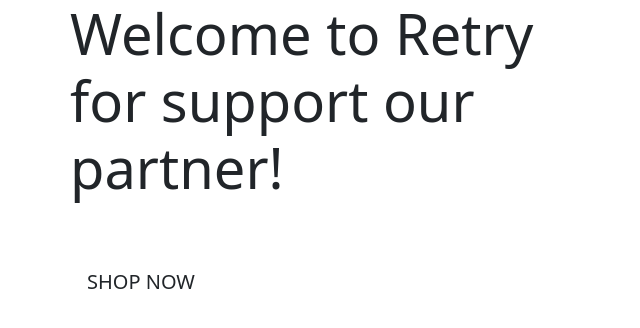
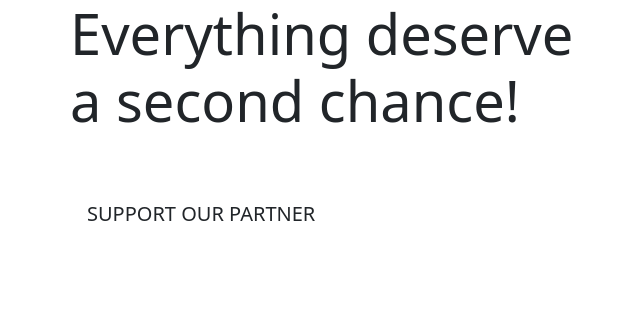
Before and after one commit to cloki0610/CI-Portfolio-Project-5, a Django app: template home/templates/home/index.html in a window 1280 px wide. Shown: the top 328 px of the page, without its empty margins (12-652 px from the left). Run offline with Django 4.2, Linux system fonts and the light colour scheme; the template is opened without the code that fills it, so the values that code supplies are empty; parts of the project's set-up code (start-up, migrations or seed data) failed here and were passed over; some libraries are stand-ins or nearby versions.

Commit message:
add urls.py and fix index.html

```diff
--- a/home/templates/home/index.html
+++ b/home/templates/home/index.html
@@ -14,12 +14,12 @@
     <div class="row h-100">
         <div class="col-7 col-md-6 my-auto">
             <h1 class="display-4 logo-font text-black">
-                Welcome to Retry for support our partner!
+                Everything deserve a second chance!
             </h1>
             <div class="my-5">
                 <h4>
-                    <a href="{% url 'products' %}" class="shop-now-button btn btn-lg rounded-0 text-uppercase py-3">
-                        Shop Now
+                    <a href="#" class="shop-now-button btn btn-lg rounded-0 text-uppercase py-3">
+                        Support our partner
                     </a>
                 </h4>
             </div>
--- a/home/urls.py
+++ b/products/urls.py
@@ -1,9 +1,9 @@
 """
-home application urls
+Product application urls
 """
 from django.urls import path
 from . import views
 
 urlpatterns = [
-    path('', views.index, name="home"),
+
 ]
--- a/retry/urls.py
+++ b/retry/urls.py
@@ -21,4 +21,6 @@ from django.conf.urls.static import static
 urlpatterns = [
     path('admin/', admin.site.urls),
     path('accounts/', include('allauth.urls')),
+    path('', include('home.urls')),
+    path('products/', include('products.urls')),
 ] + static(settings.MEDIA_URL, document_root=settings.MEDIA_ROOT)
```
